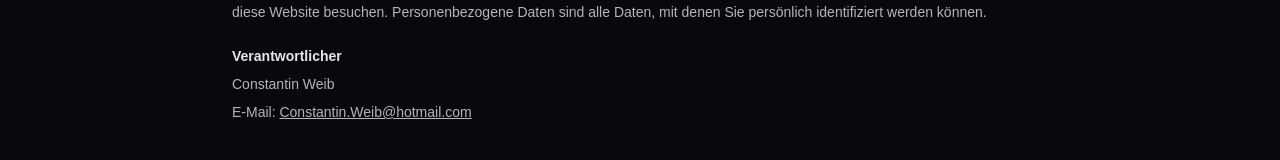
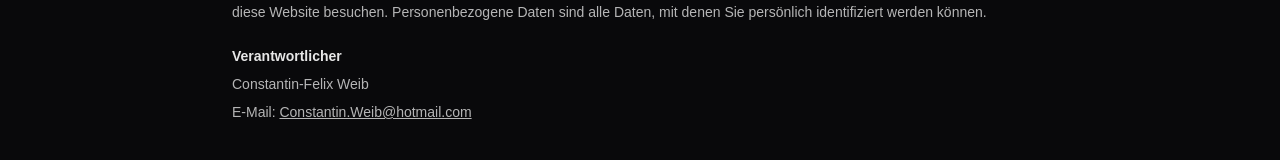
Before and after one commit to RainerWahnsinn-jpg/sapcoding, a Next.js app: page /datenschutz in a window 1280 px wide. Shown: the part 432-592 px from the top of the page. Built offline with nearby package versions, Linux system fonts and the light colour scheme.

Commit message:
🔧 Schreibweise Inhaber: Constantin-Felix Weib (Datenschutz)

```diff
--- a/app/datenschutz/page.tsx
+++ b/app/datenschutz/page.tsx
@@ -26,7 +26,7 @@ export default function DatenschutzPage() {
               Daten sind alle Daten, mit denen Sie persönlich identifiziert werden können.
             </p>
             <p className="mt-4 font-semibold text-white/90">Verantwortlicher</p>
-            <p>Constantin Weib</p>
+            <p>Constantin-Felix Weib</p>
             <p>
               E-Mail:{" "}
               <a className="underline" href="mailto:Constantin.Weib@hotmail.com">
```
